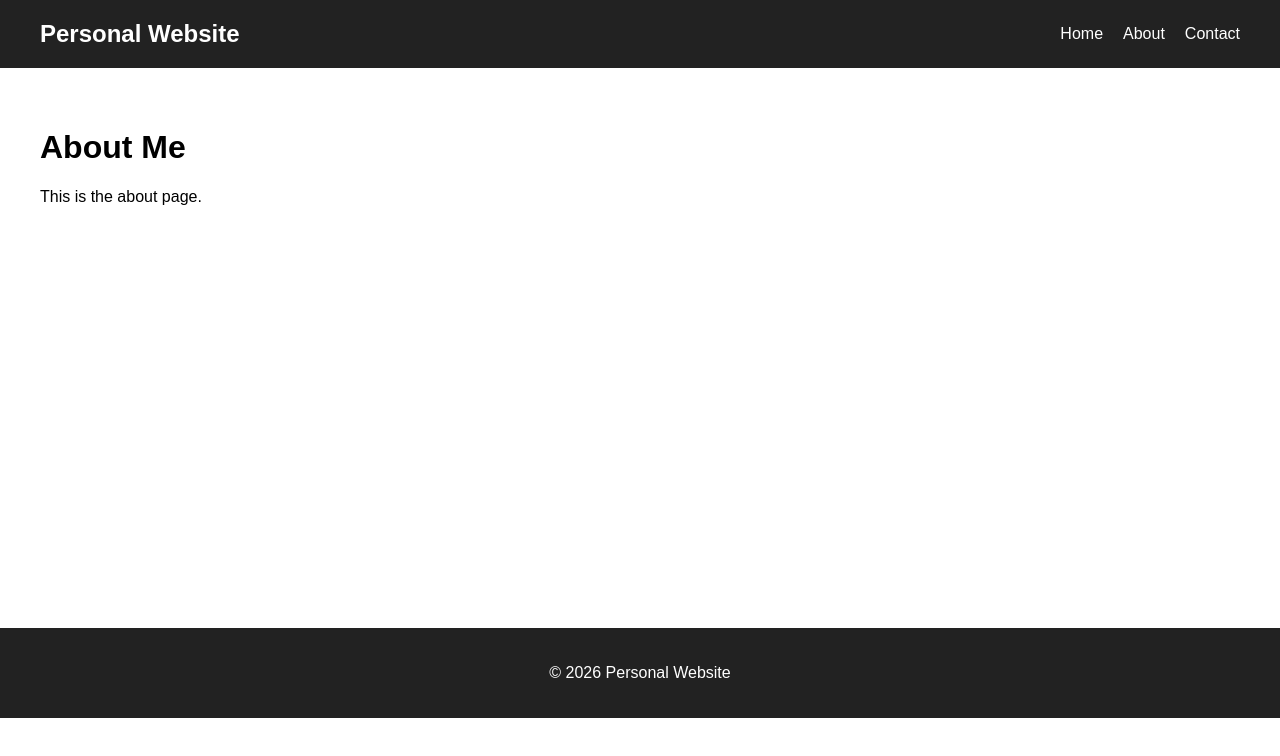
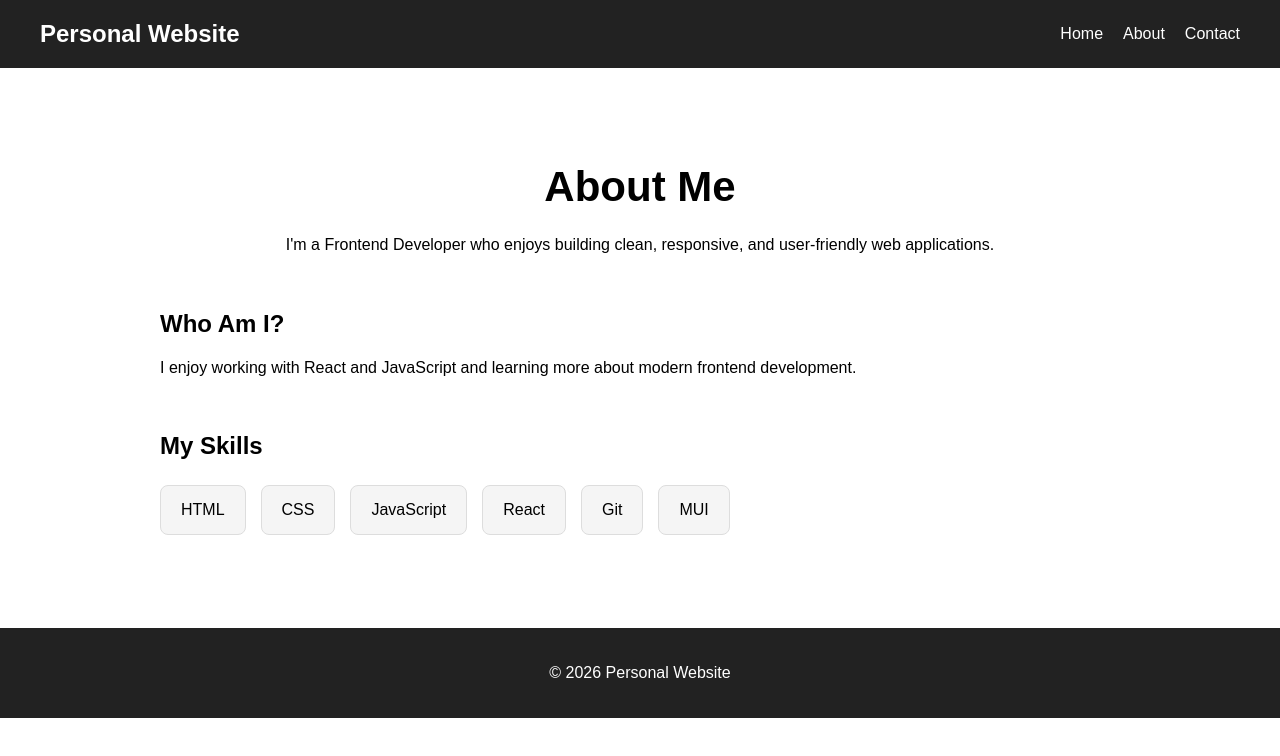
Before and after one commit to mohadesehesmaeilzadeh/personal-website, a React (Create React App) app: page /about in a window 1280 px wide. Shown: the top 756 px of the page. Built offline with nearby package versions, Linux system fonts and the light colour scheme.

Commit message:
edit: update about page

```diff
--- a/src/App.css
+++ b/src/App.css
@@ -109,3 +109,54 @@ footer {
 .home-about p {
   line-height: 1.8;
 }
+
+.about {
+  max-width: 1000px;
+  margin: 0 auto;
+  padding: 60px 20px;
+}
+
+.about-intro {
+  text-align: center;
+  margin-bottom: 50px;
+}
+
+.about-intro h1 {
+  font-size: 42px;
+  margin-bottom: 20px;
+}
+
+.about-intro p {
+  line-height: 1.8;
+}
+
+.about-info {
+  margin-bottom: 50px;
+}
+
+.about-info h2 {
+  margin-bottom: 15px;
+}
+
+.about-info p {
+  line-height: 1.8;
+}
+
+.skills-section h2 {
+  margin-bottom: 25px;
+}
+
+.skills-list {
+  display: flex;
+  flex-wrap: wrap;
+  gap: 15px;
+}
+
+.skill-card {
+  padding: 15px 20px;
+
+  border: 1px solid #ddd;
+  border-radius: 8px;
+
+  background-color: #f5f5f5;
+}
--- a/src/pages/About.js
+++ b/src/pages/About.js
@@ -1,11 +1,44 @@
 function About() {
+  const skills = [
+    "HTML",
+    "CSS",
+    "JavaScript",
+    "React",
+    "Git",
+    "MUI",
+  ];
+
   return (
-    <main>
-      <h1>About Me</h1>
+    <main className="about">
+      <section className="about-intro">
+        <h1>About Me</h1>
 
-      <p>
-        This is the about page.
-      </p>
+        <p>
+          I'm a Frontend Developer who enjoys building clean,
+          responsive, and user-friendly web applications.
+        </p>
+      </section>
+
+      <section className="about-info">
+        <h2>Who Am I?</h2>
+
+        <p>
+          I enjoy working with React and JavaScript and learning
+          more about modern frontend development.
+        </p>
+      </section>
+
+      <section className="skills-section">
+        <h2>My Skills</h2>
+
+        <div className="skills-list">
+          {skills.map((skill, index) => (
+            <div className="skill-card" key={index}>
+              {skill}
+            </div>
+          ))}
+        </div>
+      </section>
     </main>
   );
 }
```
